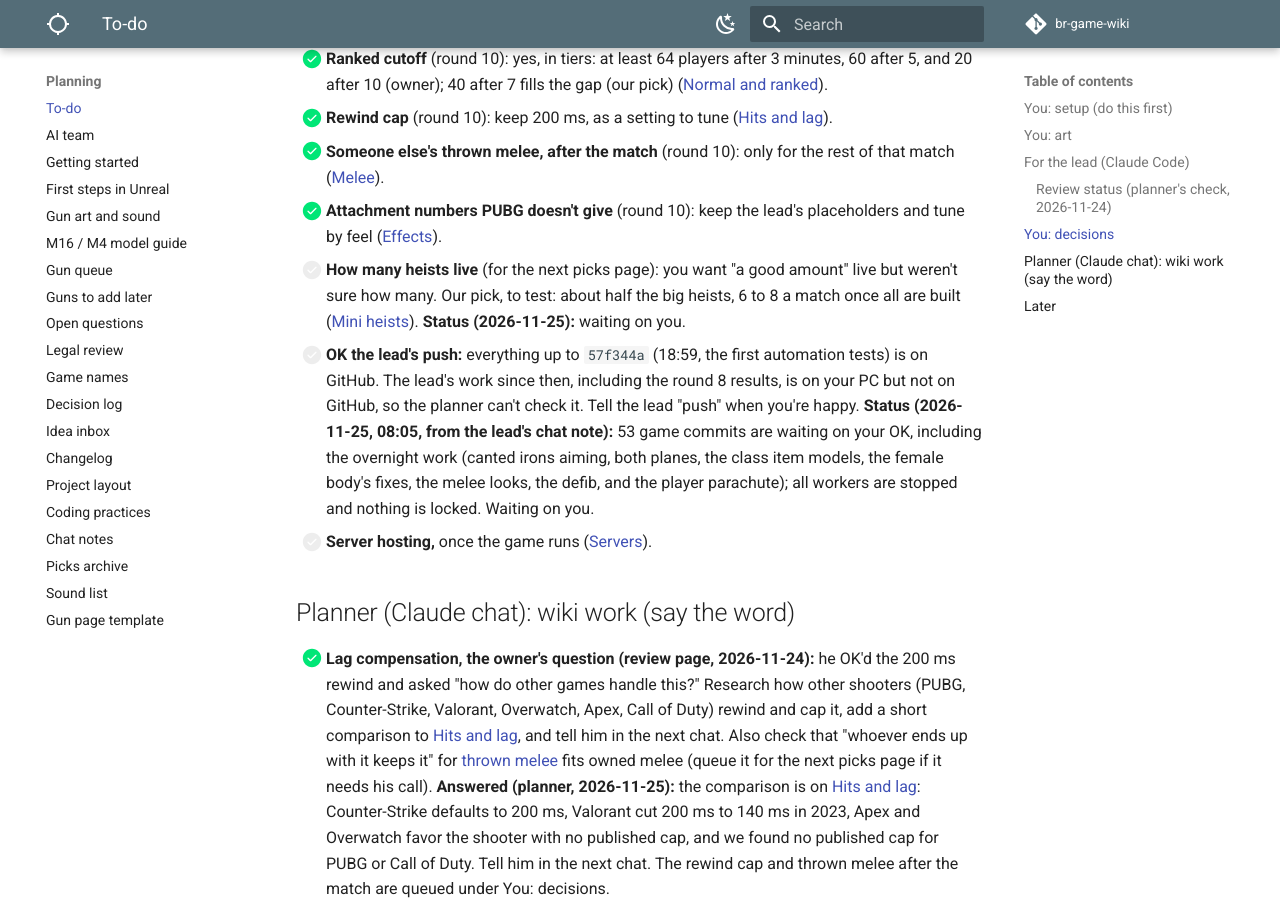
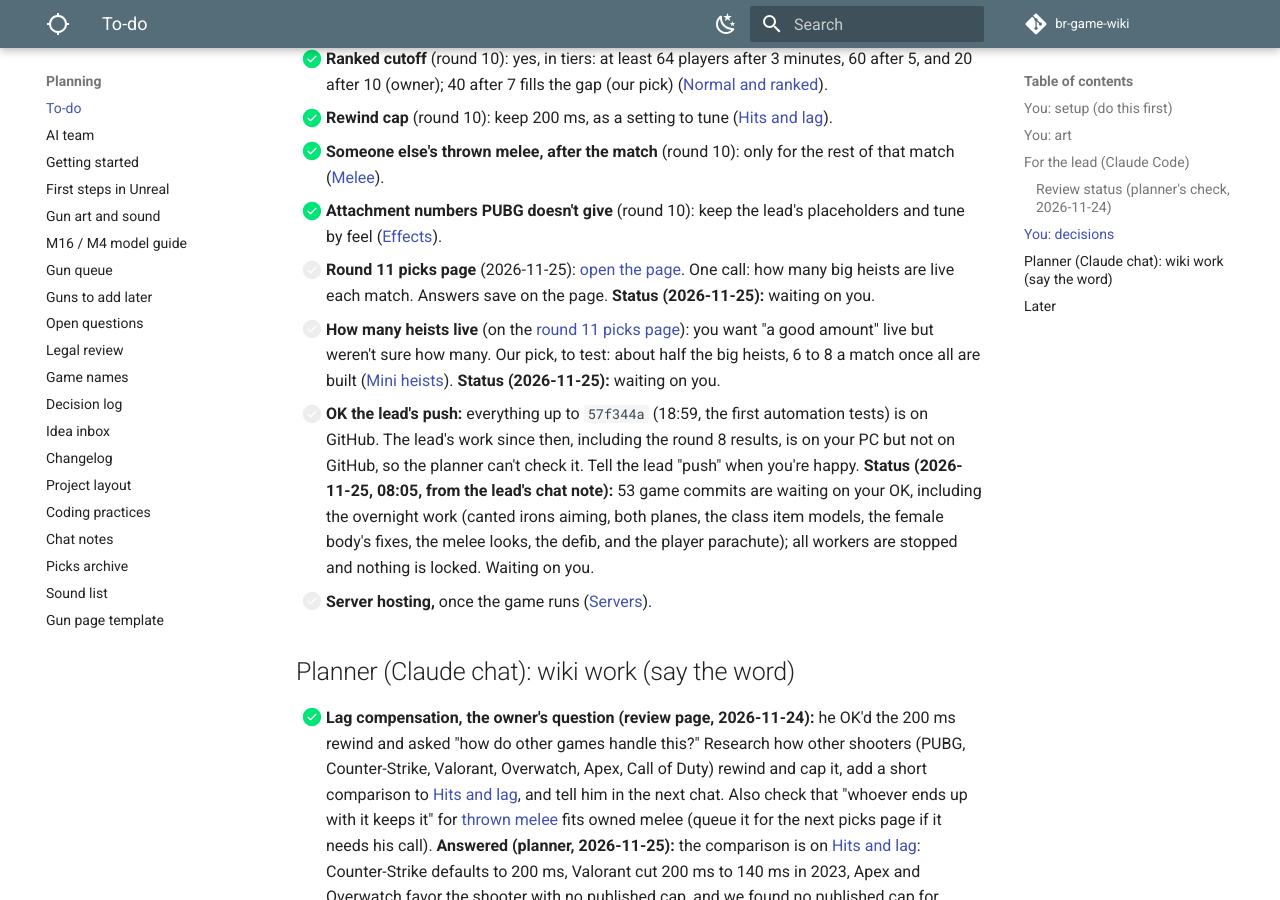
Before and after one commit to DerrickSpartan1/br-game-wiki, an MkDocs documentation site: the page built from docs/planning/to-do.md, in a window 1280 px wide and 900 px high, scrolled down 36827 px. Built offline with MkDocs 1.6.1 and Material for MkDocs 9.7.7, drawn with Linux system fonts in a browser that asks for light colours; comment, search, counter and statistics services are not loaded.

Commit message:
Planner picks: round 11 picks page posted with the 1 queued item (how many heists are live)
Co-Authored-By: Claude Opus 5.5 <noreply@anthropic.com>
Claude-Session: https://claude.ai/code/session_01WkwomBPgiNzwGibxceeMtw

```diff
--- a/docs/planning/to-do.md
+++ b/docs/planning/to-do.md
@@ -396,7 +396,8 @@ In rough order of what the game needs first:
 - [x] **Rewind cap** (round 10): keep 200 ms, as a setting to tune ([Hits and lag](../systems/servers.md#hits-and-lag)).
 - [x] **Someone else's thrown melee, after the match** (round 10): only for the rest of that match ([Melee](../systems/gameplay.md#melee)).
 - [x] **Attachment numbers PUBG doesn't give** (round 10): keep the lead's placeholders and tune by feel ([Effects](../systems/attachments.md#effects-first-pass-from-pubg)).
-- [ ] **How many heists live** (for the next picks page): you want "a good amount" live but weren't sure how many. Our pick, to test: about half the big heists, 6 to 8 a match once all are built ([Mini heists](../systems/match-flow.md#mini-heists)). **Status (2026-11-25):** waiting on you.
+- [ ] **Round 11 picks page** (2026-11-25): [open the page](https://claude.ai/artifact/Y9MFsnzy9XMPiZ3wrwA6Yr). One call: how many big heists are live each match. Answers save on the page. **Status (2026-11-25):** waiting on you.
+- [ ] **How many heists live** (on the [round 11 picks page](https://claude.ai/artifact/Y9MFsnzy9XMPiZ3wrwA6Yr)): you want "a good amount" live but weren't sure how many. Our pick, to test: about half the big heists, 6 to 8 a match once all are built ([Mini heists](../systems/match-flow.md#mini-heists)). **Status (2026-11-25):** waiting on you.
 - [ ] **OK the lead's push:** everything up to `57f344a` (18:59, the first automation tests) is on GitHub. The lead's work since then, including the round 8 results, is on your PC but not on GitHub, so the planner can't check it. Tell the lead "push" when you're happy. **Status (2026-11-25, 08:05, from the lead's chat note):** 53 game commits are waiting on your OK, including the overnight work (canted irons aiming, both planes, the class item models, the female body's fixes, the melee looks, the defib, and the player parachute); all workers are stopped and nothing is locked. Waiting on you.
 - [ ] **Server hosting,** once the game runs ([Servers](../systems/servers.md)).
 
```
Also changed, not shown: docs/planning/changelog.md (+1 -0 lines).
